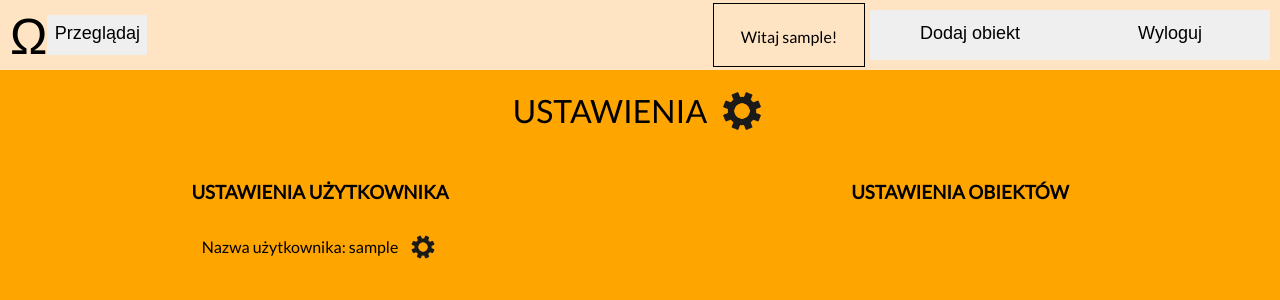
After one commit to barmcoovy/Planets-Project, a PHP site: page /settings.php in a window 1280 px wide. The commit adds this page. Shown: the top 300 px of the page. Run offline with PHP 8.4, Linux system fonts and the light colour scheme; the visitor is signed in with stand-in values (Sample User, id 1); some web fonts are replaced.

Commit message:
added change username settings

```diff
--- a/components/object_card.php
+++ b/components/object_card.php
@@ -8,7 +8,7 @@
                             <p>{$obiekt['ID_Obiektu']}</p>
                         </div>
                         <h1>{$obiekt['Nazwa']}</h1>
-                        <img src='static/objects/brak.png'/>
+                        <img src='static/brak.png'/>
                         <p>{$obiekt['Typ']}</p>
                         <p class='distance'>{$obiekt['Odległość']} AU</p>
                         <hr><p>{$obiekt['Data']}</p>
--- a/components/profile_card.php
+++ b/components/profile_card.php
@@ -1,5 +1,4 @@
 <?php
-
 function profile_card($profil, $obiekty) {
     $ileObiektow = sizeof($obiekty);
     $body =  <<<END
--- /dev/null
+++ b/javascript/settings.js
@@ -0,0 +1,10 @@
+function changeLogin() {
+    var changeLogin = document.getElementById("change-login-div");
+    var currentLoginStyle = window.getComputedStyle(changeLogin).display;
+
+    if (currentLoginStyle == 'none') {
+        changeLogin.style.display = "flex";
+    } else {
+        changeLogin.style.display = "none";
+    }
+}
--- a/scripts/login_script.php
+++ b/scripts/login_script.php
@@ -10,7 +10,7 @@ if (mysqli_num_rows($resultLogin) > 0) {
     $row = mysqli_fetch_assoc($resultLogin);
     if (sha1($password) == $row['haslo']) {
         $_SESSION['login'] = $login;
-        $_SESSION['id']  =$row['id'];
+        $_SESSION['id']  = $row['id'];
         header("Location: ../index.php");
     } else {
         header("Location: ../login.php?err=1");
--- /dev/null
+++ b/settings.php
@@ -0,0 +1,43 @@
+<?php
+    session_start();
+    include("components/header.php");
+?>
+<!DOCTYPE html>
+<html lang="en">
+<head>
+    <meta charset="UTF-8">
+    <meta name="viewport" content="width=device-width, initial-scale=1.0">
+    <title>USTAWIENIA</title>
+    <link rel="stylesheet" href="styles/settings.css">
+</head>
+<body>
+    <header>
+        <h1>USTAWIENIA</h1>
+        <img src="static/images/gear.png" width='50px' height="50px">
+    </header>
+    <main>
+        <div id="left">
+            <h3>ustawienia użytkownika</h3>
+            <div id="user-settings-header">
+                <div id="login-header">
+                    <?php
+                        echo "<p>Nazwa użytkownika: {$_SESSION['login']}</p>";
+                    ?>
+                    <input type="image" src="static/images/gear.png" id="login-change-button" onclick="changeLogin()">
+                </div>
+
+                <div id='change-login-div'>
+                    <form action="scripts/settings_script.php" method="POST">
+                    <input type="text" placeholder="Nowy login" name="change-login" id="change-login">
+                    <input type="submit" value="ZMIEŃ LOGIN">
+                    </form>
+                </div>
+            </div>
+        </div>
+        <div id="right">
+            <h3>ustawienia obiektów</h3>
+        </div>
+    </main>
+    <script src="javascript/settings.js"></script>
+</body>
+</html>
--- /dev/null
+++ b/styles/settings.css
@@ -0,0 +1,36 @@
+header{
+    display: flex;
+    justify-content: center;
+    align-items: center;
+    gap: 10px;
+}
+main{
+    display: flex;
+}
+#left,#right{
+    margin-top: 10px;
+    width: 50%;
+}
+h3{
+    text-transform: uppercase;
+    text-align: center;
+}
+#user-settings-header{
+    display: flex;
+    justify-content: center;
+    flex-direction: column;
+    align-items: center;
+}
+#login-change-button{
+    width: 30px;
+    height: 30px;
+}
+#change-login-div{
+    display: none;
+}
+#login-header{
+    display: flex;
+    align-items: center;
+    justify-content: center;
+    gap: 10px;
+}
```
Also changed, not shown: profile.php (+10 -10 lines), scripts/create_script.php (+0 -38 lines), scripts/settings_script.php (added, +11 -0 lines), create.php (line endings or trailing spaces), login.php (line endings or trailing spaces), static/brak.png (renamed from static/objects/brak.png), static/images/gear.png (added).
